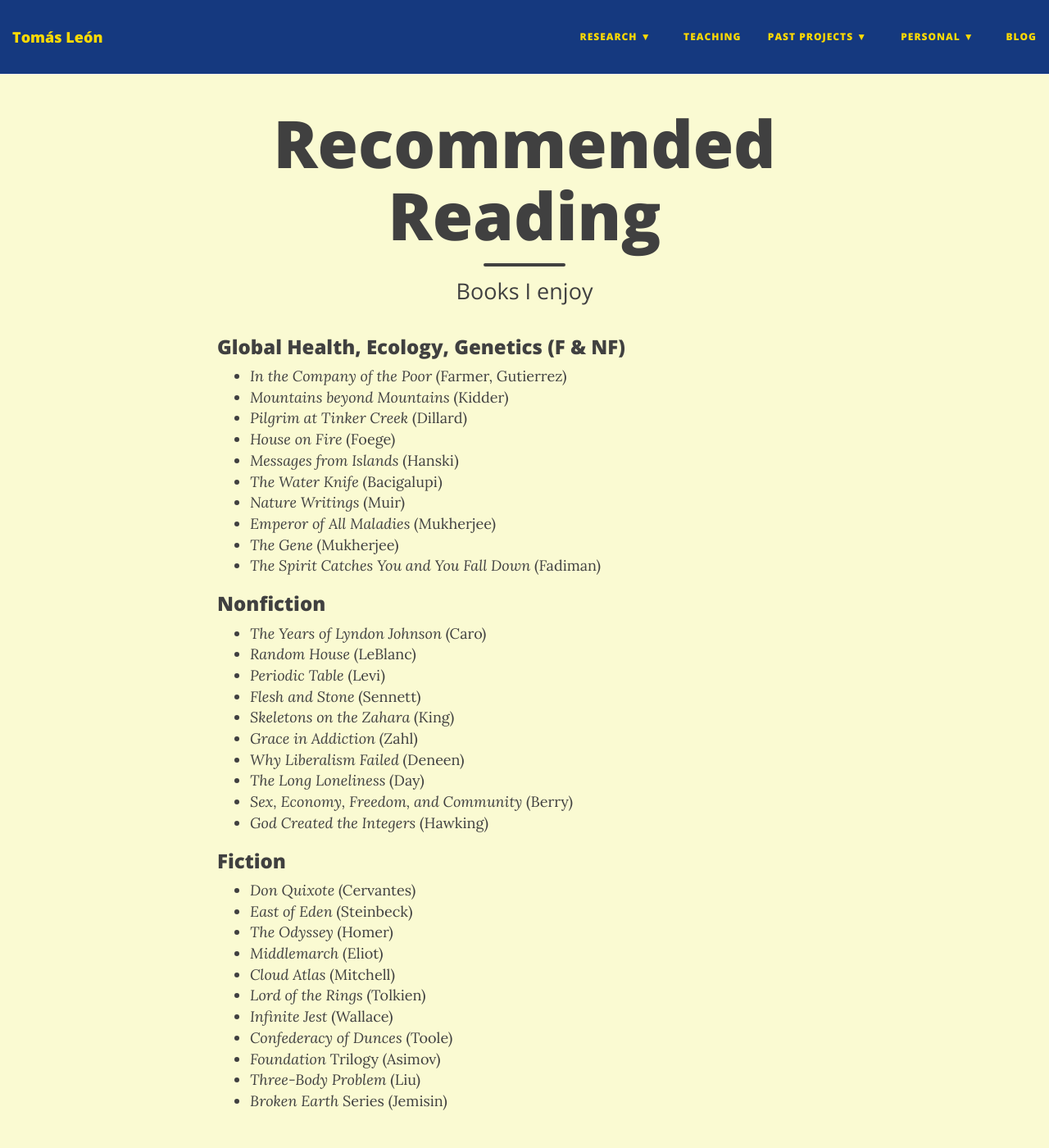
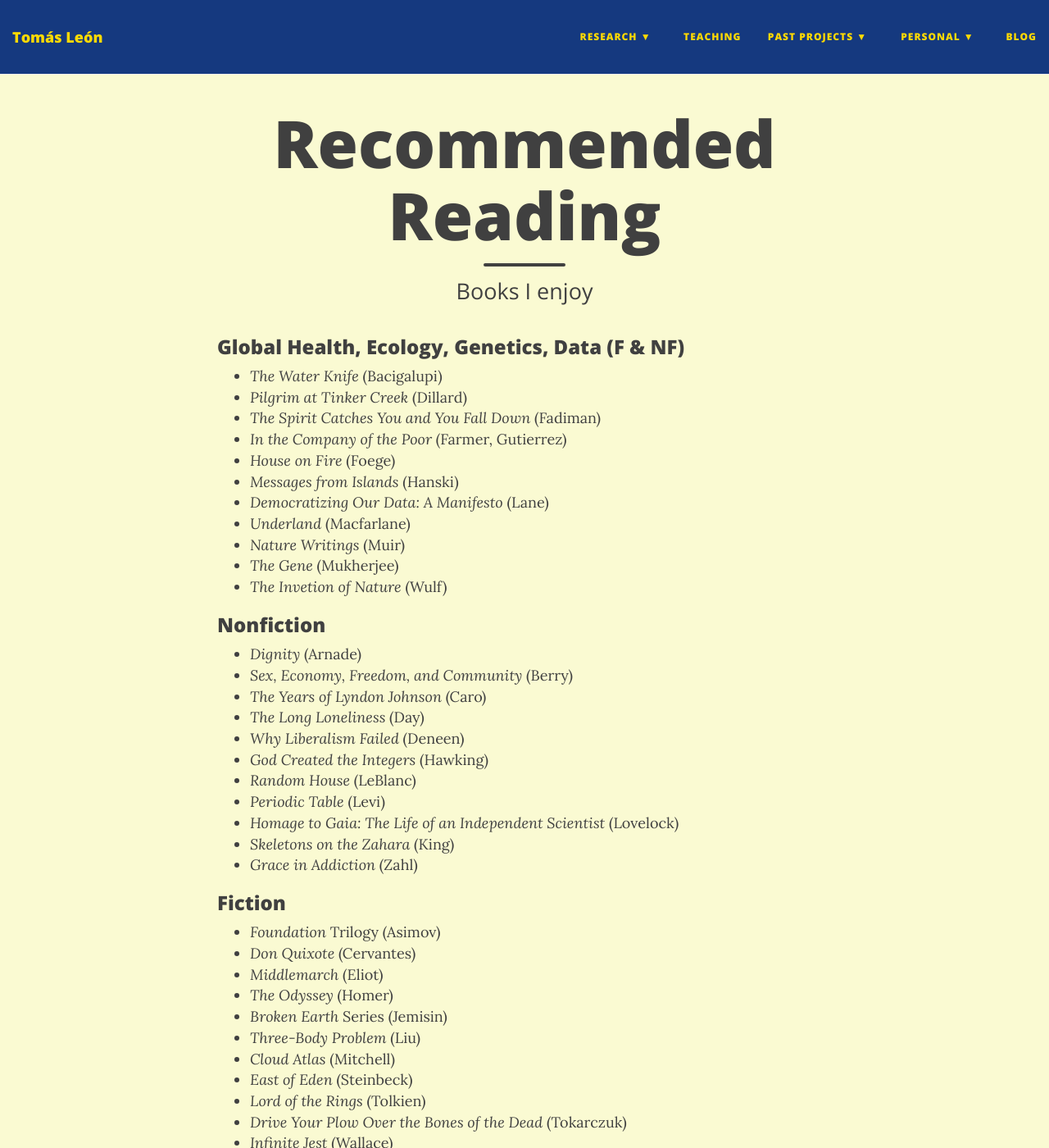
Before and after one commit to tomasleon/tomasleon.github.io, a Jekyll site: the page built from recommended_reading.md, in a window 1280 px wide and 1400 px high. Shown: the whole window at 82% size. Built offline with Jekyll 4.4.1, drawn with Linux system fonts in a browser that asks for light colours; nearby versions of some CDN libraries.

Commit message:
Update reading list

```diff
--- a/recommended_reading.md
+++ b/recommended_reading.md
@@ -4,42 +4,44 @@ title: Recommended Reading
 subtitle: Books I enjoy
 ---
 
-### Global Health, Ecology, Genetics (F & NF)
+### Global Health, Ecology, Genetics, Data (F & NF)
 
+* _The Water Knife_ (Bacigalupi)
+* _Pilgrim at Tinker Creek_ (Dillard)
+* _The Spirit Catches You and You Fall Down_ (Fadiman)
 * _In the Company of the Poor_ (Farmer, Gutierrez)
-* _Mountains beyond Mountains_ (Kidder)
-* _Pilgrim at Tinker Creek_ (Dillard)
 * _House on Fire_ (Foege)
 * _Messages from Islands_ (Hanski)
-* _The Water Knife_ (Bacigalupi)
+* _Democratizing Our Data: A Manifesto_ (Lane)
+* _Underland_ (Macfarlane)
 * _Nature Writings_ (Muir)
-* _Emperor of All Maladies_ (Mukherjee)
 * _The Gene_ (Mukherjee)
-* _The Spirit Catches You and You Fall Down_ (Fadiman)
+* _The Invetion of Nature_ (Wulf)
 
 ### Nonfiction
 
+* _Dignity_ (Arnade)
+* _Sex, Economy, Freedom, and Community_ (Berry)
 * _The Years of Lyndon Johnson_ (Caro)
+* _The Long Loneliness_ (Day)
+* _Why Liberalism Failed_ (Deneen)
+* _God Created the Integers_ (Hawking)
 * _Random House_ (LeBlanc)
 * _Periodic Table_ (Levi)
-* _Flesh and Stone_ (Sennett)
+* _Homage to Gaia: The Life of an Independent Scientist_ (Lovelock)
 * _Skeletons on the Zahara_ (King)
 * _Grace in Addiction_ (Zahl)
-* _Why Liberalism Failed_ (Deneen)
-* _The Long Loneliness_ (Day)
-* _Sex, Economy, Freedom, and Community_ (Berry)
-* _God Created the Integers_ (Hawking)
 
 ### Fiction
 
+* _Foundation_ Trilogy (Asimov)
 * _Don Quixote_ (Cervantes)
+* _Middlemarch_ (Eliot)
+* _The Odyssey_ (Homer)
+* _Broken Earth_ Series (Jemisin)
+* _Three-Body Problem_ (Liu)
+* _Cloud Atlas_ (Mitchell)
 * _East of Eden_ (Steinbeck)
-* _The Odyssey_ (Homer)
-* _Middlemarch_ (Eliot)
-* _Cloud Atlas_ (Mitchell)
 * _Lord of the Rings_ (Tolkien)
+* _Drive Your Plow Over the Bones of the Dead_ (Tokarczuk)
 * _Infinite Jest_ (Wallace)
-* _Confederacy of Dunces_ (Toole)
-* _Foundation_ Trilogy (Asimov)
-* _Three-Body Problem_ (Liu)
-* _Broken Earth_ Series (Jemisin)
```
